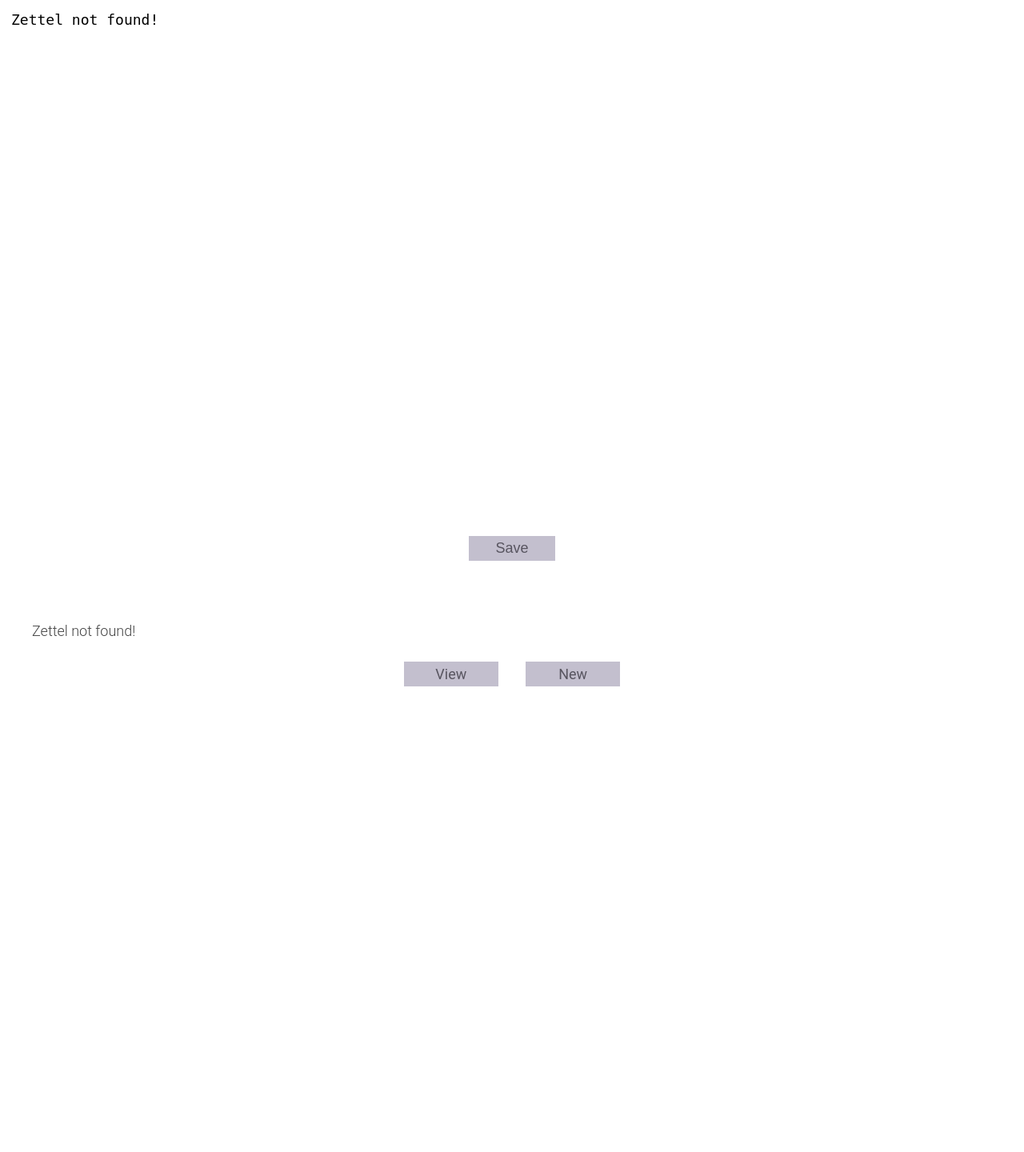
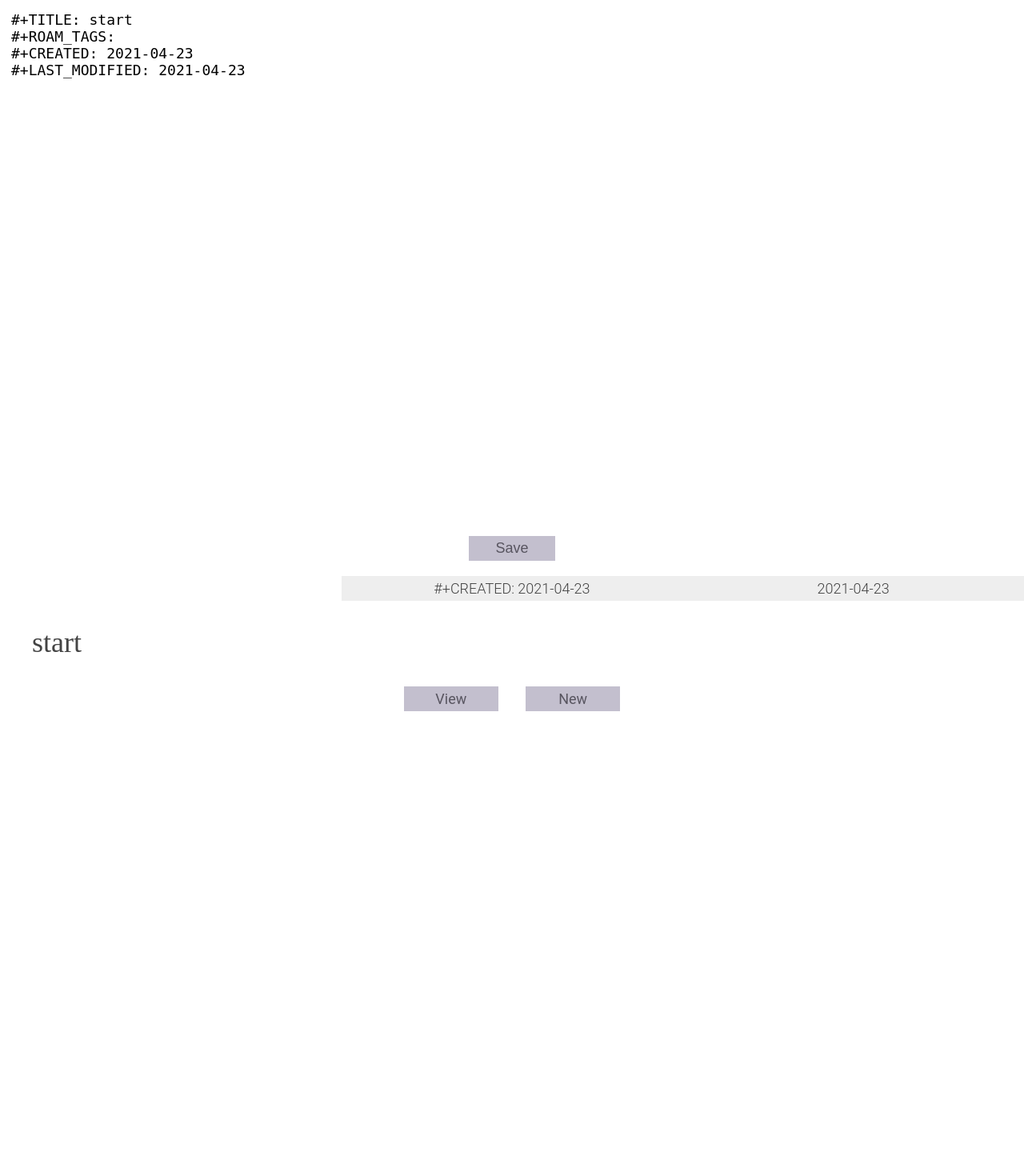
Before and after one commit to johanneskopton/zettelwirtschaft, a PHP site: page /edit.php in a window 1280 px wide. Shown: the whole page at 80% size. Run offline with PHP 8.4, Linux system fonts and the light colour scheme; data that the repository does not hold is empty.

Commit message:
Add support for roam_tags, created and last_modified properties. Fix minor bugs.

```diff
--- a/edit.php
+++ b/edit.php
@@ -17,8 +17,11 @@
         echo "<title>" . $title . "</title>";
 
         if (isset($_POST["submit"])) {
-            file_put_contents("zettel/" . $filename . ".org", $_POST["code"]);
             $content = $_POST["code"];
+            $content = preg_replace('/^(\#\+last_modified:){1}\s+?(.+)/im', "$1 ". date("Y-m-d"), $content);
+
+
+            file_put_contents("zettel/" . $filename . ".org", $content);
             update_db();
         }
         if ($namespace != ""){
--- a/src/get_zettel.php
+++ b/src/get_zettel.php
@@ -11,6 +11,7 @@
         }
 
     } else {
+        $file_id = "start";
         $filename = "start";
         $namespace = "";
     }
--- a/src/helper.php
+++ b/src/helper.php
@@ -10,9 +10,14 @@
         if ($handle){
             $content = file_get_contents ($path);
         } else {
-            if (isset($_GET["create"])){
-                $content = "#+TITLE: " . explode(".", $filename)[0];
+            if (isset($_GET["create"]) || $_SERVER['SCRIPT_NAME'] == "/edit.php"){
+                $content  = "#+TITLE: " . explode(".", $filename)[0] . "\n";
+                $content .= "#+ROAM_TAGS: \n";
+                $content .= "#+CREATED: " . date("Y-m-d") . "\n";
+                $content .= "#+LAST_MODIFIED: " . date("Y-m-d") . "\n";
+
                 $file = fopen($path, "w");
+                fwrite($file, $content);
                 fclose($file);
             }else{
                 //echo "<div class='fatal'>Zettel not found</div></body></html>";
@@ -26,7 +31,7 @@
     function get_title($content){
         $sep1 = explode("#+TITLE: ", $content, 2);
         if (sizeof($sep1) > 1){
-            return explode(PHP_EOL, $sep1[1], 2)[0];
+            return trim(explode(PHP_EOL, $sep1[1], 2)[0]);
         } else {
             return "no Title";
         }
--- a/src/orgile.php
+++ b/src/orgile.php
@@ -117,7 +117,10 @@ class orgile {
 
     $regex = array(
        // roam
-       '/^\#\+title:{1}\s+?(.+)/i', # #+TITLE:
+       '/^\#\+title:{1}\s+?(.+)/i',         # #+TITLE:
+       '/^\#\+roam_tags:{1}\s+?(.+)/im',     # #+ROAM_TAGS:
+       '/^\#\+created:{1}\s+?(.+)/im',       # #+CREATED:
+       '/^\#\+last_modified:{1}\s+?(.+)/im', # #+LAST_MODIFIED:
 
 		   // headings
 		   '/^\*{1}\s+?(.+)/m', // * example
@@ -182,6 +185,9 @@ class orgile {
     $replace = array(
          // roam
          "<h1>$1</h1>\n", // #+TITLE:
+         "<div class=roam_tags>$1</div>",
+         "<div class=created>$1</div>",
+         "<div class=last_modified>$1</div>",
 
 
 		     // headings
--- a/style/zettel.css
+++ b/style/zettel.css
@@ -2,6 +2,11 @@ div.zettel_wrapper{
     width: auto;
     padding: 40px;
     padding-bottom: 0px;
+    position: relative;
+}
+
+.side .zettel_wrapper{
+    padding-top: 4em;
 }
 
 h2, h3, h4, h5, h6 {
@@ -39,3 +44,29 @@ div#new_name{
     display: none;
     padding-bottom: 10px;
 }
+
+.roam_tags, .created, .last_modified{
+    position: absolute;
+    display: block;
+    top: 0px;
+    background-color: #eeeeee;
+    width: 33.33%;
+    text-align: center;
+    padding: 5px 0px 5px 0px;
+}
+
+.roam_tags{
+    left: 33.33%;
+}
+
+.created{
+    left: 0px;
+}
+
+.last_modified{
+    left: 66.66%
+}
+
+.alone div .roam_tags, .alone div .created, .alone div .last_modified{
+    display: none;
+}
```
